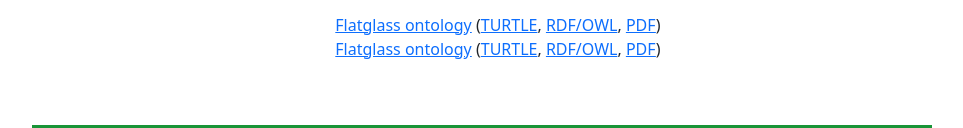
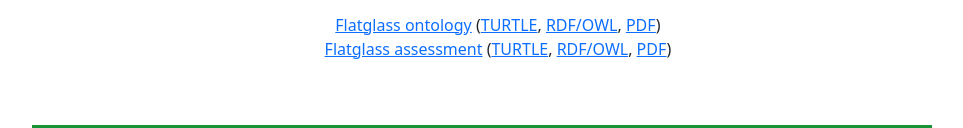
Before and after one commit to LiUSemWeb/T4V, a plain HTML site: page page/index.html in a window 1280 px wide. Shown: the part 381-509 px from the top of the page, without its empty margins (158-1121 px from the left). Drawn offline with nearby package versions, Linux system fonts and the light colour scheme.

Commit message:
rename link to flatglass_assessment

```diff
--- a/page/index.html
+++ b/page/index.html
@@ -35,7 +35,7 @@
                                 <a href="ontology/flatglass/latest/flatglass.pdf">PDF</a>)
                             </li>
                             <li>
-                                <a href="ontology/flatglass_assessment/latest/index.html">Flatglass ontology</a>
+                                <a href="ontology/flatglass_assessment/latest/index.html">Flatglass assessment</a>
                                 (<a href="ontology/flatglass_assessment/latest/flatglass_assessment.ttl">TURTLE</a>,
                                 <a href="ontology/flatglass_assessment/latest/flatglass_assessment.rdf">RDF/OWL</a>,
                                 <a href="ontology/flatglass_assessment/latest/flatglass_assessment.pdf">PDF</a>)
```
